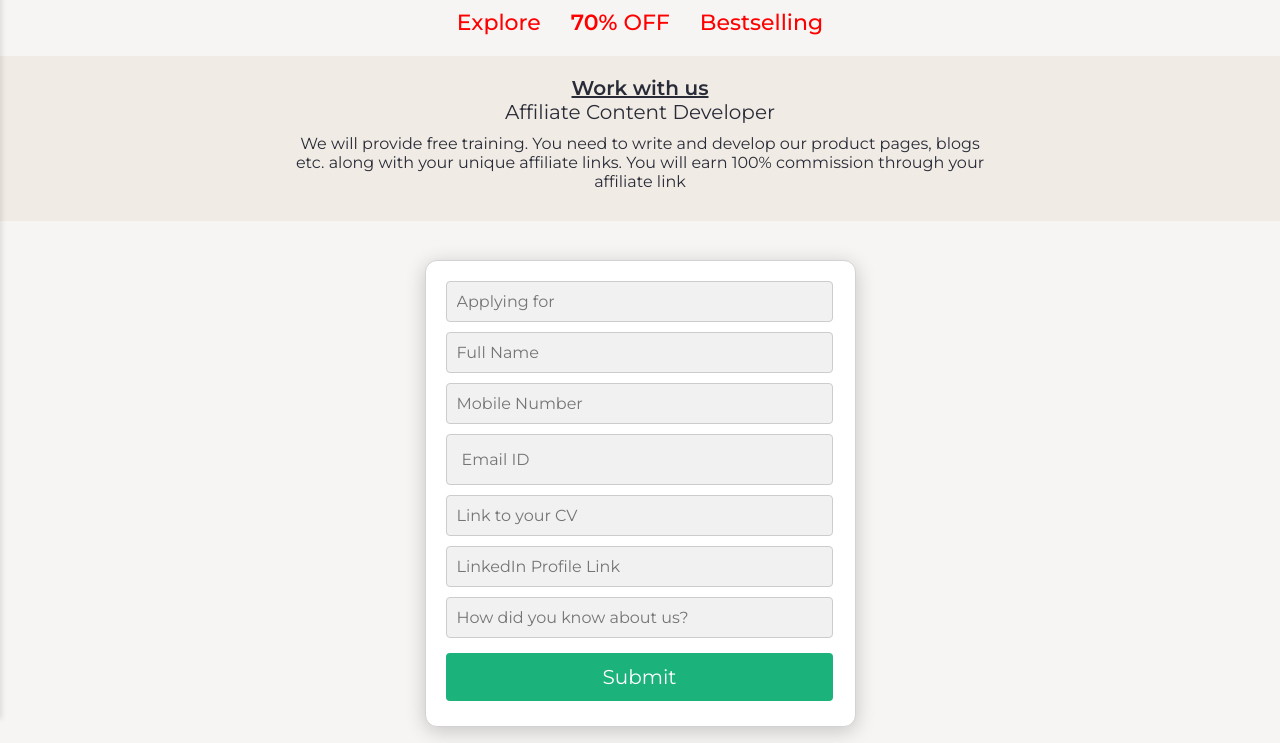
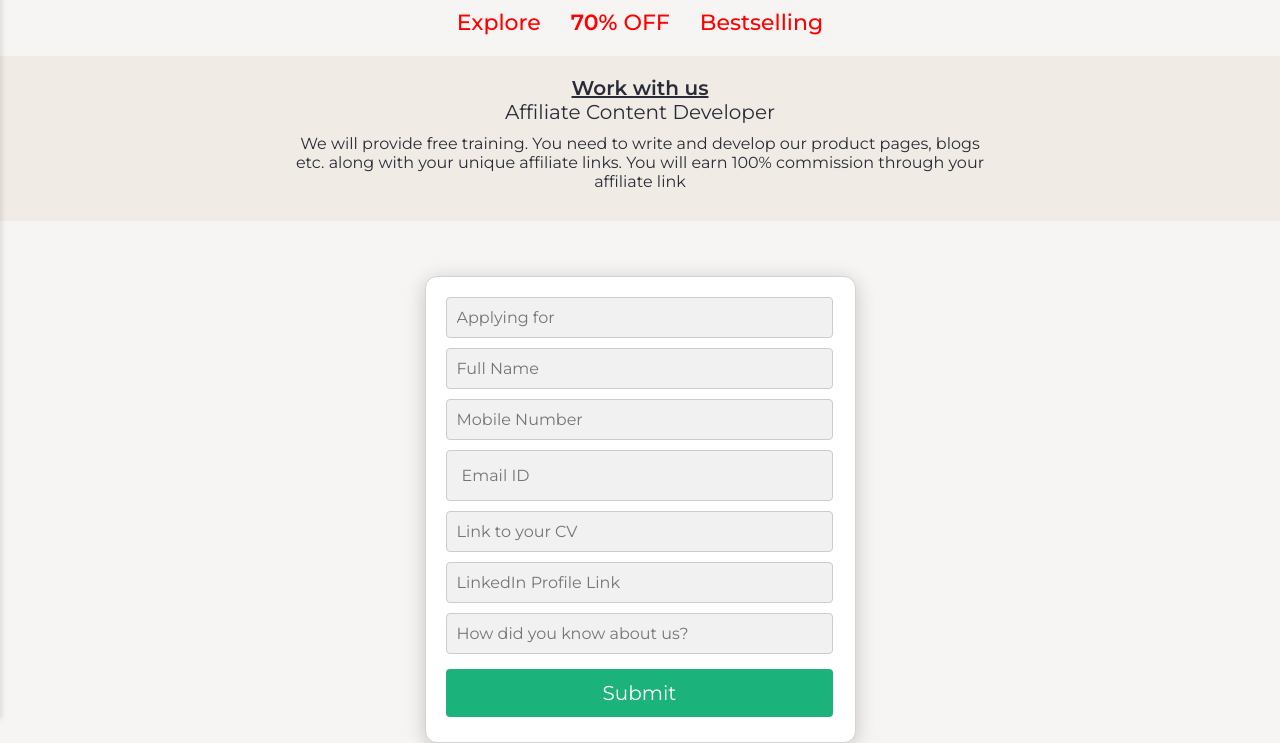
Before and after one commit to webtester-t/tojomart.in, a plain HTML site: page careers.html in a window 1280 px wide. Shown: the part 81-824 px from the top of the page. Drawn offline with Linux system fonts and the light colour scheme.

Commit message:
Update style.css

```diff
--- a/assets/style.css
+++ b/assets/style.css
@@ -2163,7 +2163,7 @@ meesho-btn a:active {
     /* Form Contatiner */
 
    .form_container{
-      margin:16x;
+      margin:16px;
       height: auto;
       display: flex;
       justify-content: center;
```
